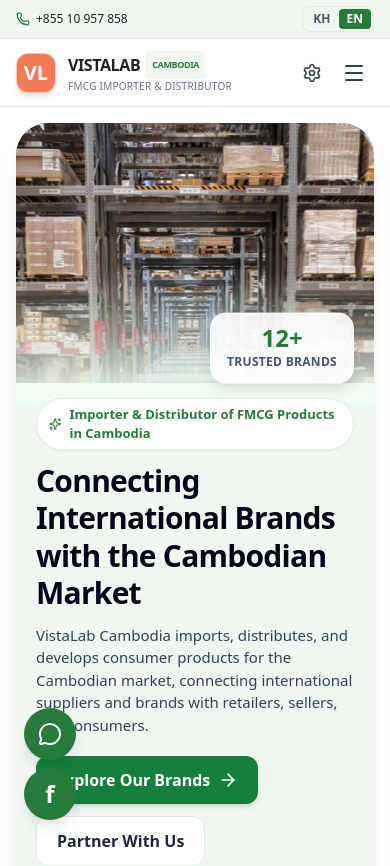
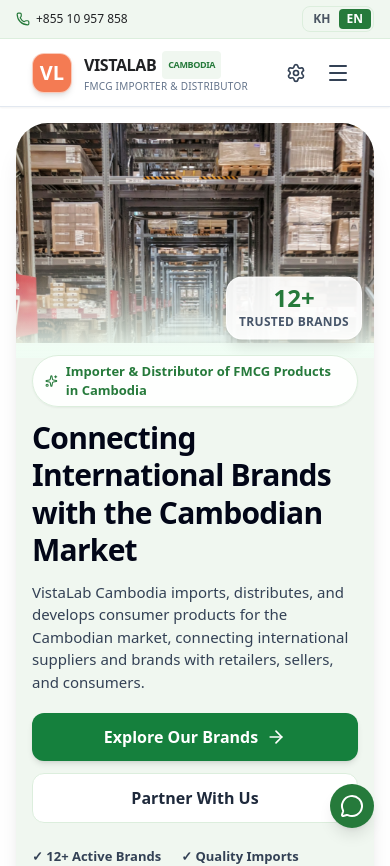
Before and after one commit to rothanamusk90-star/vistalabcambodia, a React (Vite) app: page / in a window 390 px wide. Shown: the top 866 px of the page. Built offline with nearby package versions, Linux system fonts and the light colour scheme; a web font is replaced by a local one.

Commit message:
Improve homepage layout on phones

```diff
--- a/vistalab/App.tsx
+++ b/vistalab/App.tsx
@@ -199,7 +199,7 @@
   return (
     <div
       lang={lang === 'KH' ? 'km' : 'en'}
-      className="min-h-screen bg-slate-50 text-slate-800 font-sans flex flex-col selection:bg-green-900 selection:text-white"
+      className="min-h-screen w-full min-w-0 bg-slate-50 text-slate-800 font-sans flex flex-col selection:bg-green-900 selection:text-white"
       style={lang === 'KH' ? { fontFamily: "'Kantumruy Pro', 'Noto Sans Khmer', sans-serif", fontSynthesis: 'none' } : undefined}
     >
       {}
@@ -250,7 +250,7 @@
         </div>
 
         {/* Main Navbar */}
-        <div className="max-w-7xl mx-auto px-4 sm:px-8 py-3 flex items-center justify-between">
+        <div className="w-full min-w-0 max-w-7xl mx-auto px-4 sm:px-8 py-3 flex items-center justify-between">
           {/* Logo */}
           <div
             onClick={() => setCurrentView('home')}
@@ -387,25 +387,25 @@
           <div className="space-y-10 sm:space-y-16 sm:space-y-24 pb-16">
             {/* HERO POSTER */}
             <section className="site-hero-friendly overflow-hidden px-4 py-4 sm:px-8 sm:py-8">
-              <div className="relative mx-auto min-h-[540px] max-w-7xl overflow-hidden rounded-[2rem] bg-green-50 shadow-xl sm:min-h-[460px]">
+              <div style={{ width: 'min(100%, calc(100vw - 2rem))', minWidth: 0 }} className="relative mx-auto min-h-0 w-full min-w-0 max-w-7xl overflow-hidden rounded-[2rem] bg-green-50 shadow-xl sm:min-h-[460px]">
                 <img
                   src={settings.heroImage || `${import.meta.env.BASE_URL}images/hero-warehouse-banner.jpg`}
                   alt="VistaLab Cambodia distribution warehouse"
-                  className="poster-image absolute inset-x-0 top-0 h-[260px] w-full object-cover sm:inset-y-0 sm:left-auto sm:right-0 sm:h-full sm:w-[62%]"
+                  className="poster-image absolute inset-x-0 top-0 h-[220px] w-full object-cover sm:inset-y-0 sm:left-auto sm:right-0 sm:h-full sm:w-[62%]"
                 />
-                <div aria-hidden="true" className="absolute inset-x-0 top-[150px] h-[130px] bg-gradient-to-b from-transparent to-green-50 sm:inset-y-0 sm:left-1/3 sm:right-0 sm:top-0 sm:h-auto sm:bg-gradient-to-r sm:from-green-50 sm:via-green-50/80 sm:to-transparent" />
-                <div className="poster-copy relative z-10 flex min-h-[540px] max-w-2xl flex-col justify-end px-5 pb-7 pt-[275px] sm:min-h-[460px] sm:justify-center sm:px-10 sm:py-12 lg:px-14">
-                  <div className="mb-3 inline-flex w-fit items-center gap-2 rounded-full border border-green-200 bg-white/90 px-3 py-1.5 text-xs font-bold text-green-800 shadow-sm sm:text-sm">
+                <div aria-hidden="true" className="absolute inset-x-0 top-[125px] h-[110px] bg-gradient-to-b from-transparent to-green-50 sm:inset-y-0 sm:left-1/3 sm:right-0 sm:top-0 sm:h-auto sm:bg-gradient-to-r sm:from-green-50 sm:via-green-50/80 sm:to-transparent" />
+                <div style={{ width: '100%', minWidth: 0 }} className="poster-copy relative z-10 flex min-h-0 w-full min-w-0 max-w-2xl flex-col justify-end px-4 pb-6 pt-[232px] sm:min-h-[460px] sm:justify-center sm:px-10 sm:py-12 lg:px-14">
+                  <div className="mb-3 inline-flex w-fit max-w-full items-center gap-2 whitespace-normal rounded-full border border-green-200 bg-white/90 px-3 py-1.5 text-xs font-bold text-green-800 shadow-sm sm:text-sm">
                     <Sparkles className="h-4 w-4 text-green-600" />
                     {lang === 'KH' ? settings.heroSubtitle_kh : settings.heroSubtitle_en}
                   </div>
-                  <h1 className="max-w-xl text-3xl font-black leading-tight tracking-tight text-slate-950 sm:text-5xl lg:text-6xl">{lang === 'KH' ? settings.heroTitle_kh : settings.heroTitle_en}</h1>
-                  <p className="mt-3 max-w-lg text-sm leading-relaxed text-slate-700 sm:text-base">{lang === 'KH' ? settings.heroDescription_kh : settings.heroDescription_en}</p>
+                  <h1 style={{ width: '100%', overflowWrap: 'anywhere' }} className="max-w-full break-words text-3xl font-black leading-tight tracking-tight text-slate-950 sm:max-w-xl sm:text-5xl lg:text-6xl">{lang === 'KH' ? settings.heroTitle_kh : settings.heroTitle_en}</h1>
+                  <p style={{ width: '100%', overflowWrap: 'anywhere' }} className="mt-3 max-w-full break-words text-sm leading-relaxed text-slate-700 sm:max-w-lg sm:text-base">{lang === 'KH' ? settings.heroDescription_kh : settings.heroDescription_en}</p>
                   <div className="mt-5 flex flex-wrap gap-3">
-                    <button onClick={() => setCurrentView('brands')} className="inline-flex items-center justify-center gap-2 rounded-xl bg-green-700 px-5 py-3 font-bold text-white shadow-md transition hover:bg-green-800">
+                    <button onClick={() => setCurrentView('brands')} className="inline-flex w-full items-center justify-center gap-2 rounded-xl bg-green-700 px-5 py-3 font-bold text-white shadow-md transition hover:bg-green-800 sm:w-auto">
                       {t.exploreBrands}<ArrowRight className="h-5 w-5" />
                     </button>
-                    <button onClick={() => setCurrentView('partner')} className="rounded-xl border border-green-200 bg-white px-5 py-3 font-bold text-slate-800 transition hover:bg-green-50">{t.partnerWithUs}</button>
+                    <button onClick={() => setCurrentView('partner')} className="w-full rounded-xl border border-green-200 bg-white px-5 py-3 font-bold text-slate-800 transition hover:bg-green-50 sm:w-auto">{t.partnerWithUs}</button>
                   </div>
                   <div className="mt-6 flex flex-wrap gap-x-5 gap-y-2 text-xs font-semibold text-slate-700 sm:text-sm">
                     <span>✓ {tx('12+ Active Brands', 'ម៉ាកផលិតផលជាង ១២')}</span>
@@ -413,7 +413,7 @@
                     <span>✓ {tx('Nationwide Distribution', 'ចែកចាយទូទាំងប្រទេស')}</span>
                   </div>
                 </div>
-                <div className="poster-trust-badge absolute right-5 top-[190px] rounded-2xl border border-white/70 bg-white/90 px-4 py-3 text-center shadow-lg sm:right-8 sm:top-8">
+                <div className="poster-trust-badge absolute right-3 top-[154px] max-w-[calc(100%-1.5rem)] rounded-2xl border border-white/70 bg-white/90 px-3 py-2 text-center shadow-lg sm:right-8 sm:top-8 sm:px-4 sm:py-3">
                   <div className="text-2xl font-black leading-none text-green-800">{settings.heroTrustedBrands}</div>
                   <div className="mt-1 text-[10px] font-bold uppercase tracking-wide text-slate-600">{tx('Trusted Brands', 'ម៉ាកដែលទុកចិត្ត')}</div>
                 </div>
@@ -1652,12 +1652,12 @@
       )}
 
       {}
-      <div className="fixed bottom-6 left-6 z-40 flex flex-col space-y-2">
+      <div className="fixed bottom-4 right-4 z-40 flex flex-col space-y-2 sm:bottom-6 sm:left-6 sm:right-auto">
         <a
           href={`https://t.me/${settings.telegram.replace('@','')}`}
           target="_blank"
           rel="noreferrer"
-          className="bg-green-500 hover:bg-green-600 text-white p-3.5 rounded-full shadow-lg flex items-center justify-center transition-transform hover:scale-110"
+          className="h-11 w-11 rounded-full bg-green-500 p-0 text-white shadow-lg flex items-center justify-center transition-transform hover:scale-110 sm:h-auto sm:w-auto sm:p-3.5"
           title="Contact via Telegram"
         >
           <MessageCircle className="w-6 h-6" />
@@ -1666,7 +1666,7 @@
           href={settings.facebook}
           target="_blank"
           rel="noreferrer"
-          className="bg-green-600 hover:bg-green-700 text-white p-3.5 rounded-full shadow-lg flex items-center justify-center transition-transform hover:scale-110"
+          className="hidden rounded-full bg-green-600 p-3.5 text-white shadow-lg items-center justify-center transition-transform hover:scale-110 sm:flex"
           title="Visit VistaLab on Facebook"
           aria-label="Visit VistaLab on Facebook"
         >
--- a/vistalab/styles.css
+++ b/vistalab/styles.css
@@ -25,8 +25,15 @@
 
 body,
 .min-h-screen {
+  width: 100%;
+  min-width: 0;
   background-color: var(--site-cream);
   color: var(--site-ink);
+}
+
+.min-h-screen main {
+  width: 100%;
+  min-width: 0;
 }
 
 ::selection {
@@ -324,6 +331,76 @@
 }
 
 @media (max-width: 639px) {
+  html,
+  body,
+  #root {
+    width: 100%;
+    max-width: 100%;
+    overflow-x: hidden;
+  }
+
+  body,
+  #root > .min-h-screen {
+    position: relative;
+    width: 100vw;
+    max-width: 100vw;
+  }
+
+  .min-h-screen > header,
+  .min-h-screen > main {
+    width: 100%;
+    min-width: 0;
+  }
+
+  .min-h-screen > header > .max-w-7xl {
+    width: calc(100vw - 2rem);
+    max-width: calc(100vw - 2rem);
+  }
+
+  .site-hero-friendly {
+    width: 100%;
+    min-width: 0;
+  }
+
+  .site-hero-friendly > div {
+    width: calc(100vw - 2rem) !important;
+    max-width: calc(100vw - 2rem) !important;
+    min-width: 0;
+  }
+
+  .site-hero-friendly .poster-copy {
+    box-sizing: border-box;
+    width: 100% !important;
+    max-width: 100% !important;
+    min-width: 0;
+  }
+
+  .site-hero-friendly .poster-copy > * {
+    min-width: 0;
+    max-width: 100%;
+  }
+
+  .site-hero-friendly .poster-copy h1,
+  .site-hero-friendly .poster-copy p {
+    width: calc(100vw - 4rem) !important;
+    max-width: calc(100vw - 4rem) !important;
+    overflow-wrap: anywhere;
+  }
+
+  .site-hero-friendly .poster-copy button {
+    width: calc(100vw - 4rem) !important;
+    max-width: calc(100vw - 4rem) !important;
+  }
+
+  .site-hero-friendly .poster-copy > :first-child {
+    width: fit-content;
+    max-width: calc(100vw - 4rem) !important;
+  }
+
+  .site-hero-friendly .poster-trust-badge {
+    right: 0.75rem;
+  }
+
   main .text-xs {
     font-size: 0.8125rem;
     line-height: 1.45;
```
